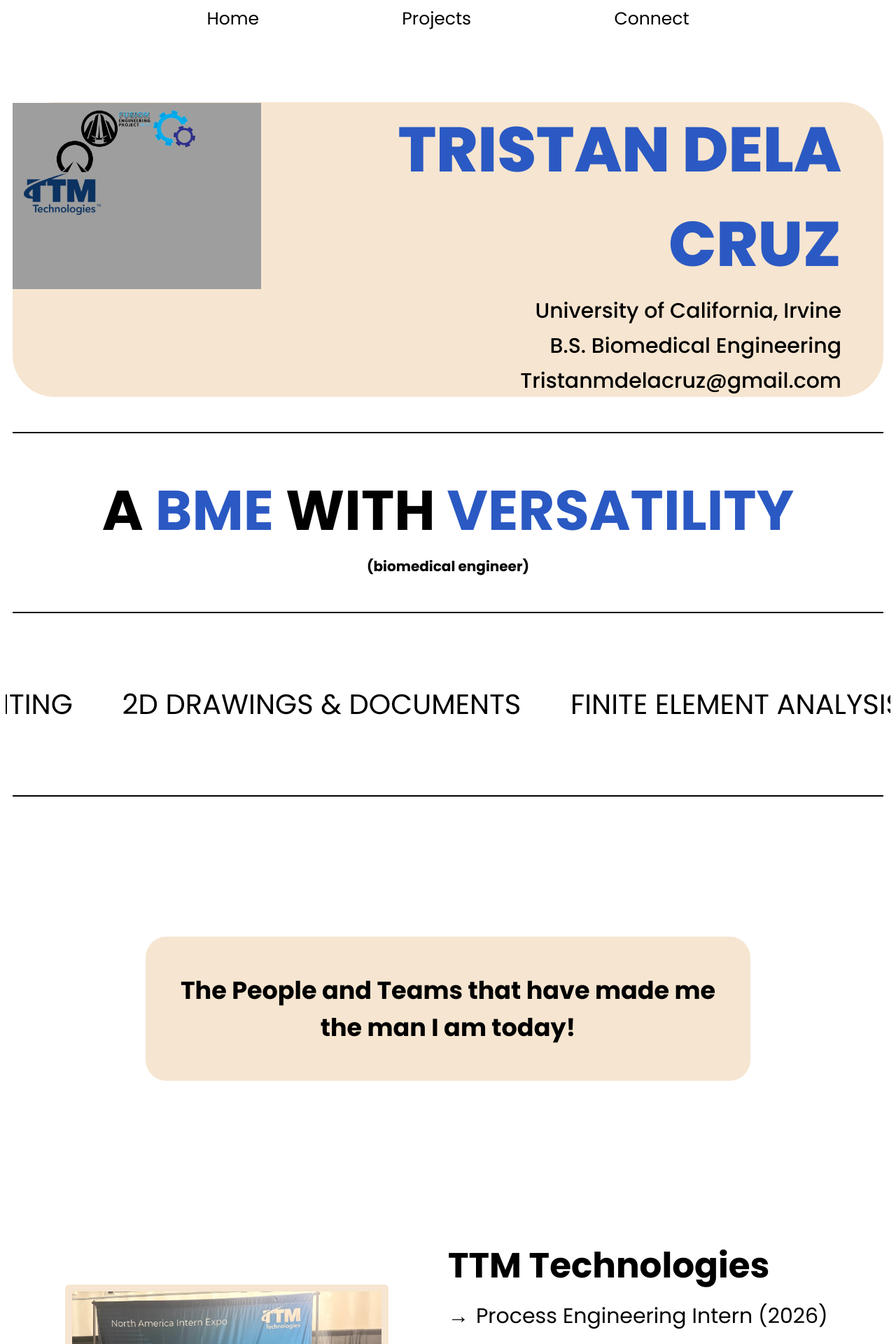
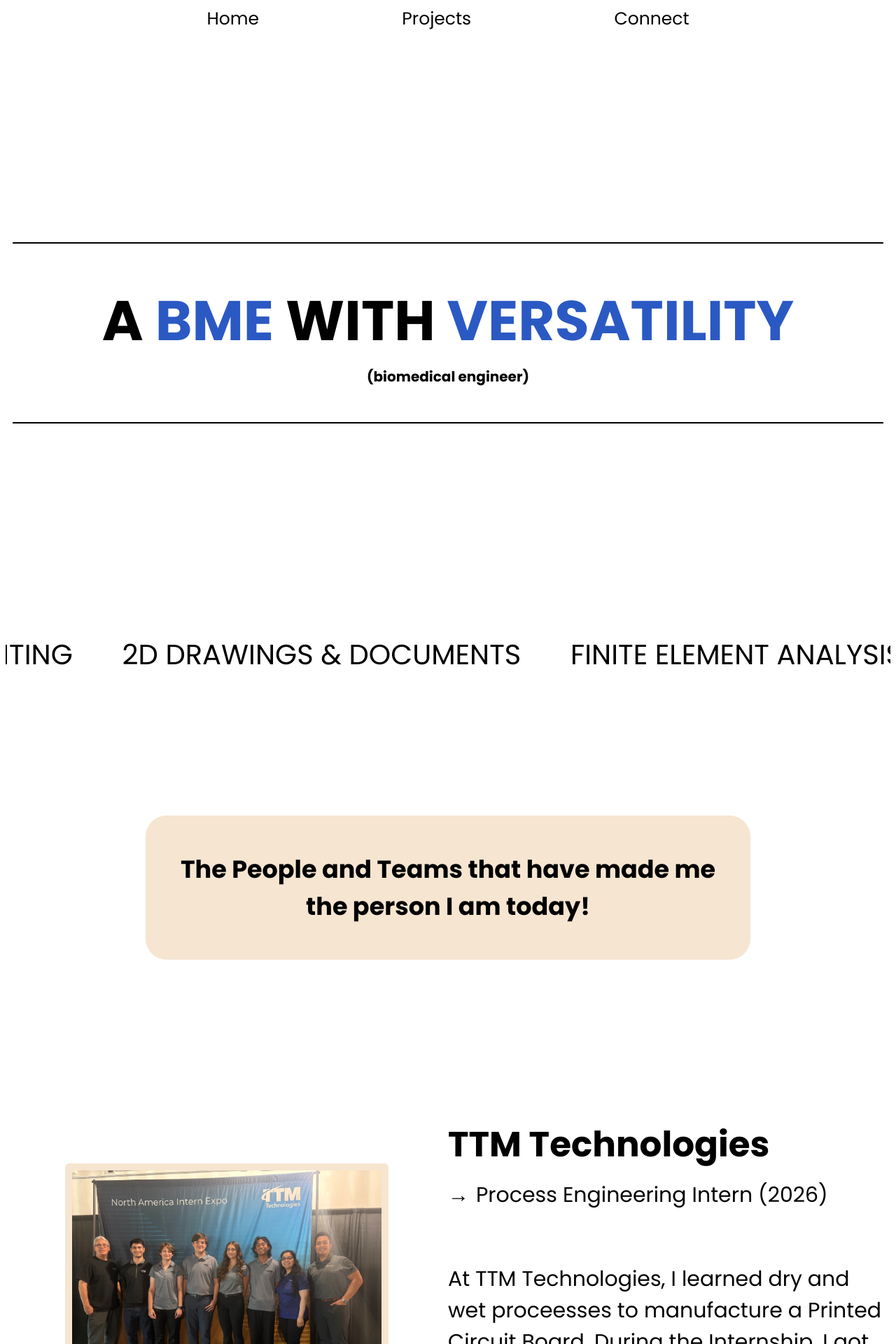
Before and after one commit to tristanmdelacruz-ux/career-portfolio, a Flask app: page / in a window 1280 px wide. Shown: the top 1920 px of the page at 70% size. Run offline with Flask 3, Linux system fonts and the light colour scheme; some web fonts are replaced; grey boxes are pictures that could not be loaded.

Commit message:
going into a different direction for formating for a better visual

```diff
--- a/static/style-home-page.css
+++ b/static/style-home-page.css
@@ -57,7 +57,7 @@ p{
     background-color: #f6e5d0ff;
 
     border-radius: 60px;
-    margin: 100px 10px 10px 10px;
+    margin: 100px 10px 100px 10px;
     padding-top: 1px;
 
 
@@ -79,7 +79,7 @@ p{
 
 .banner-right h1 {
     text-align: right;
-    font-size: 90px;
+    font-size: 40px;
     margin: 0px 0px 0px 0px;
     font-weight: 800;
     color:#2B59C3;
@@ -96,13 +96,13 @@ p{
 /* Hook banner line class */
 .top-banner-line{
     border: 1px solid black;
-    margin:50px 10px 50px 10px; /* top right bottom left  */
+    margin:300px 10px 50px 10px; /* top right bottom left  */
 
 }
 
 .bottom-banner-line {
     border: 1px solid black;
-    margin:50px 10px 100px 10px; /* top right bottom left  */
+    margin:50px 10px 300px 10px; /* top right bottom left  */
 }
 
 .Hook h1 {
@@ -281,8 +281,8 @@ p{
 
 .sticker {
     position: absolute;
-    width: 60px;
-    height: 60px;
+    width: 55px;
+    height: 55px;
     object-fit: contain;
     transition: transform 0.3s ease;
     cursor: pointer;
@@ -293,8 +293,8 @@ p{
 }
 
 /* scattered positions */
-.sticker-TTM { bottom: 40%;  right: 30%; }
-.sticker-HX { bottom: 60%;  right: 25%; }
-.sticker-LEGACY { bottom: 75%;  right: 15%; }
-.sticker-FEP { bottom: 80%;  right: 1%; }
-.sticker-ASME { bottom: 75%; left: 15%; }
+.sticker-TTM { bottom: 83%;  right: 1%; }
+.sticker-HX { bottom: 50%;  right: 25%; }
+.sticker-LEGACY { bottom: 65%;  right: 15%; }
+.sticker-FEP { bottom: 50%;  left: 25%; }
+.sticker-ASME { bottom: 65%; left: 15%; }
--- a/templates/home.html
+++ b/templates/home.html
@@ -18,7 +18,7 @@
             <a href="/connect">Connect</a>                                      <!-- navigation bar link to about page -->
         </nav>
 
-        <div class="banner" data-aos="fade-up">                                 <!--Intro Banner with my name and headshot Container-->
+        <!--<div class="banner" data-aos="fade-up">
             <div class="banner-left">
                 <div class="headshot-container">
                     <img src="/static/Tristan_HX_HEADSHOT.jpg" alt="headshot" class="headshot">
@@ -30,16 +30,16 @@
                     <img src="/static/ASME.png" alt="ASME Logo" class="sticker sticker-ASME">
                 </div>
             </div>
-            <div class="banner-right">                                          <!-- Right side of the banner wih my info-->
+            <div class="banner-right">
                 <h1>TRISTAN DELA CRUZ</h1>
                 <h2>University of California, Irvine</h2>
                 <h2>B.S. Biomedical Engineering</h2>
                 <h2>Tristanmdelacruz@gmail.com</h2>
             </div>
-        </div>
+        </div> -->
 
 
-        <div class="Hook">                                                      <!-- Container with my BME Hook-->
+        <div class="Hook" data-aos="zoom-in" data-aos-duration="1500">                                                      <!-- Container with my BME Hook-->
             <hr class="top-banner-line">                                        <!--horitonal line-->
             <h1>A <strong>BME</strong> WITH <strong>VERSATILITY</strong> </h1>                                     <!--text-->
             <h3>(biomedical engineer)</h3>                                      <!--text-->
@@ -80,12 +80,12 @@
             </div>
         </div>
 
-        <hr class="under-message-text">                                         <!-- horizontal line-->
+        <!-- <hr class="under-message-text"> -->
 
 
 
         <div class="timeline-banner">                                           <!-- container for my teams message-->
-            <h2>The People and Teams that have made me the man I am today!</h2>
+            <h2>The People and Teams that have made me the person I am today!</h2>
         </div>
 
 
```
